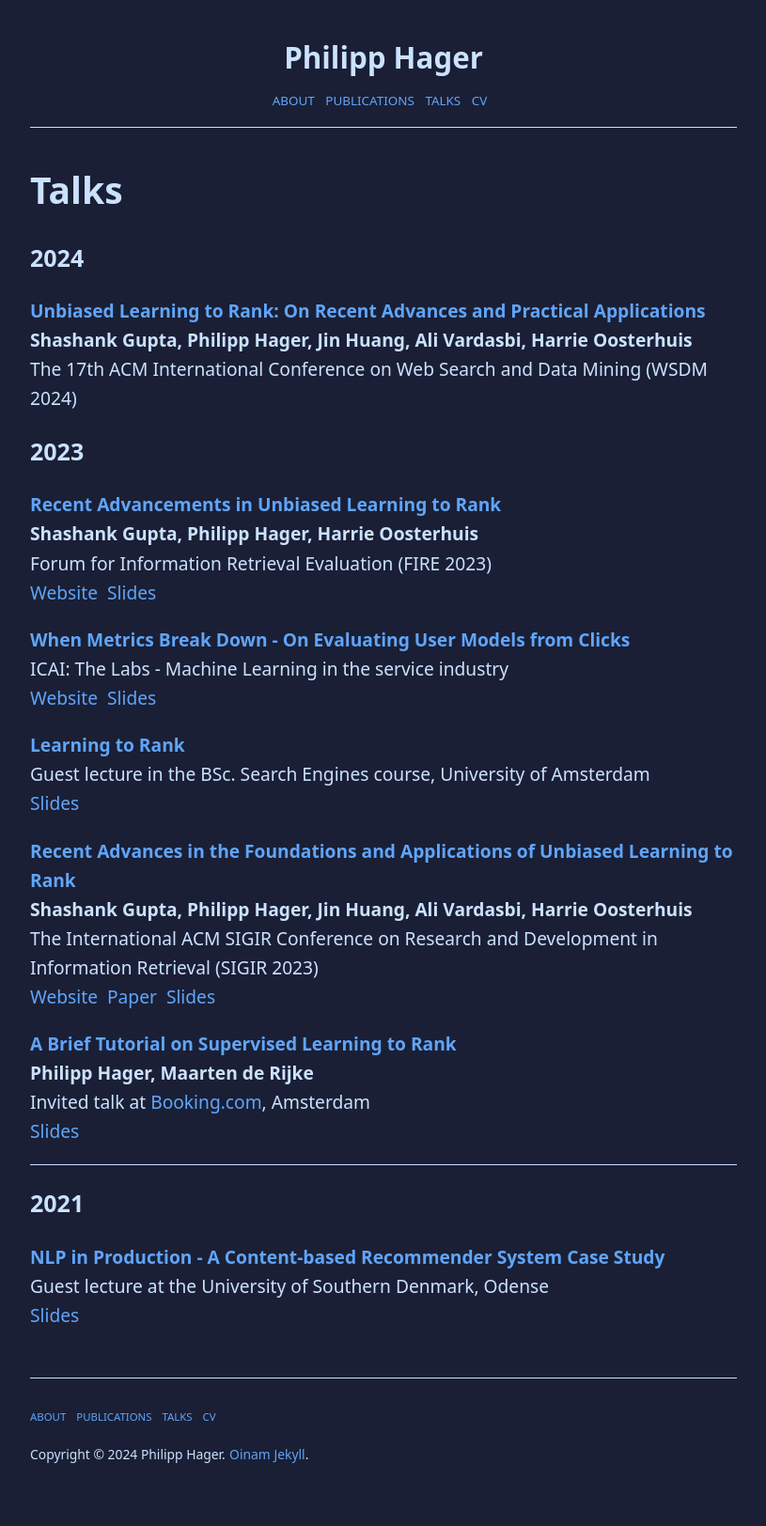
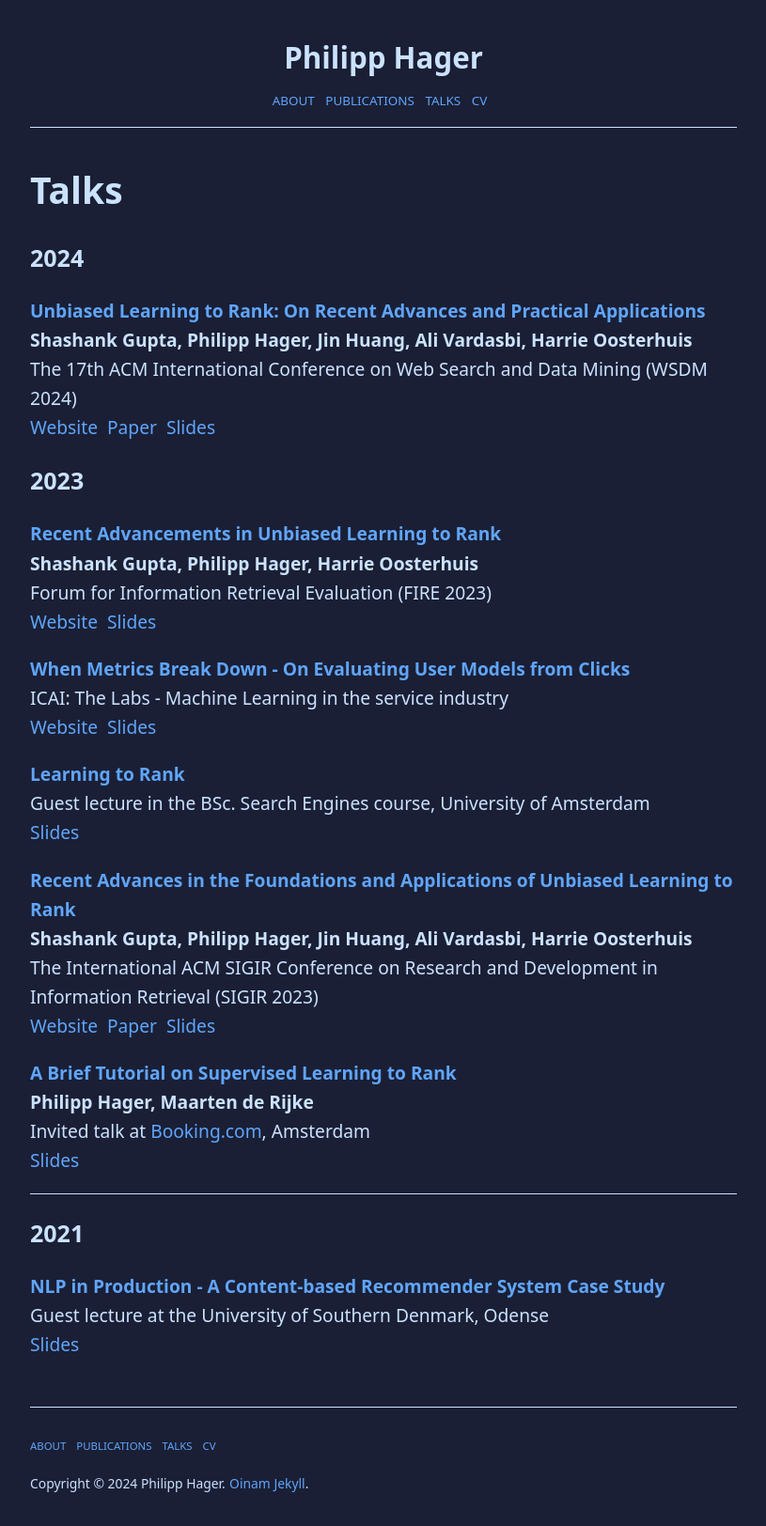
Before and after one commit to philipphager/philipphager.github.io, a Jekyll site: the page built from talks.md, in a window 1280 px wide. Shown: the whole page at 94% size, without its empty margins (232-1047 px from the left). Built offline with Jekyll 4.4.1, drawn with Linux system fonts in a browser that asks for light colours; before the commit the page ends 1593 px from its top, so only the background shows below that.

Commit message:
Update talks.md

```diff
--- a/talks.md
+++ b/talks.md
@@ -5,9 +5,13 @@
 ---
 
 ### 2024
-**[Unbiased Learning to Rank: On Recent Advances and Practical Applications]()**\\
+**[Unbiased Learning to Rank:
+On Recent Advances and Practical Applications](https://sites.google.com/view/wsdm-2024-tutorial-ultr/)**\\
 **Shashank Gupta, Philipp Hager, Jin Huang, Ali Vardasbi, Harrie Oosterhuis**\\
-The 17th ACM International Conference on Web Search and Data Mining (WSDM 2024)
+The 17th ACM International Conference on Web Search and Data Mining (WSDM 2024)\\
+[Website](https://sites.google.com/view/wsdm-2024-tutorial-ultr/)
+&nbsp;[Paper](https://dl.acm.org/doi/pdf/10.1145/3616855.3636451)
+&nbsp;[Slides](https://drive.google.com/file/d/1-sRsFkG4juBHqqQ-ces3HRvtYHpR0l7U/view)
 
 ### 2023
 **[Recent Advancements in Unbiased Learning to Rank](https://sites.google.com/view/fire-2023-ultr-tutorial/home)**\\
```
